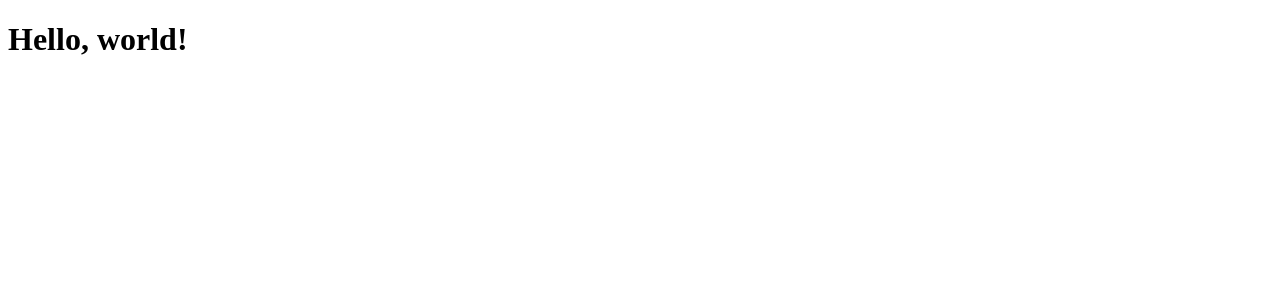
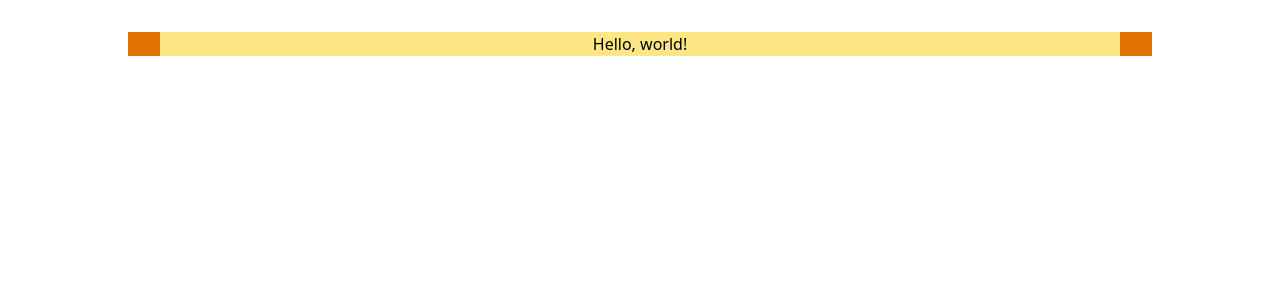
Before and after one commit to swtz/geladinha-delivery, a React (Vite) app: page / in a window 1280 px wide. Shown: the top 300 px of the page. Built offline with nearby package versions, Linux system fonts and the light colour scheme.

Commit message:
Installed Tailwind CSS and clsx packages and created the Container styled component.

```diff
--- a/package.json
+++ b/package.json
@@ -10,8 +10,11 @@
     "preview": "vite preview"
   },
   "dependencies": {
+    "@tailwindcss/vite": "^4.1.8",
+    "clsx": "^2.1.1",
     "react": "^19.1.0",
-    "react-dom": "^19.1.0"
+    "react-dom": "^19.1.0",
+    "tailwindcss": "^4.1.8"
   },
   "devDependencies": {
     "@eslint/js": "^9.25.0",
--- a/src/App.tsx
+++ b/src/App.tsx
@@ -1,5 +1,11 @@
+import clsx from "clsx";
+import "./styles/global.css";
+import { Container } from "./components/Container";
+
 export default function App() {
   return (
-    <h1>Hello, world!</h1>
-  )
+    <Container>
+      <h1 className={clsx("text-center bg-amber-200")}>Hello, world!</h1>
+    </Container>
+  );
 }
--- /dev/null
+++ b/src/components/Container/index.tsx
@@ -0,0 +1,11 @@
+import clsx from "clsx";
+
+type ContainerProps = {
+  children: React.ReactNode;
+};
+
+export function Container({ children }: ContainerProps) {
+  return <div className={clsx("bg-amber-600 max-w-5xl mx-auto")}>
+    <div className="m-8">{children}</div>
+  </div>;
+}
--- /dev/null
+++ b/src/styles/global.css
@@ -0,0 +1 @@
+@import "tailwindcss";
--- a/vite.config.ts
+++ b/vite.config.ts
@@ -1,7 +1,8 @@
-import { defineConfig } from 'vite'
-import react from '@vitejs/plugin-react-swc'
+import { defineConfig } from "vite";
+import react from "@vitejs/plugin-react-swc";
+import tailwindcss from "@tailwindcss/vite";
 
 // https://vite.dev/config/
 export default defineConfig({
-  plugins: [react()],
-})
+  plugins: [react(), tailwindcss()],
+});
```
Also changed, not shown: 1 other file (tests, documents, lock files or other folders).
